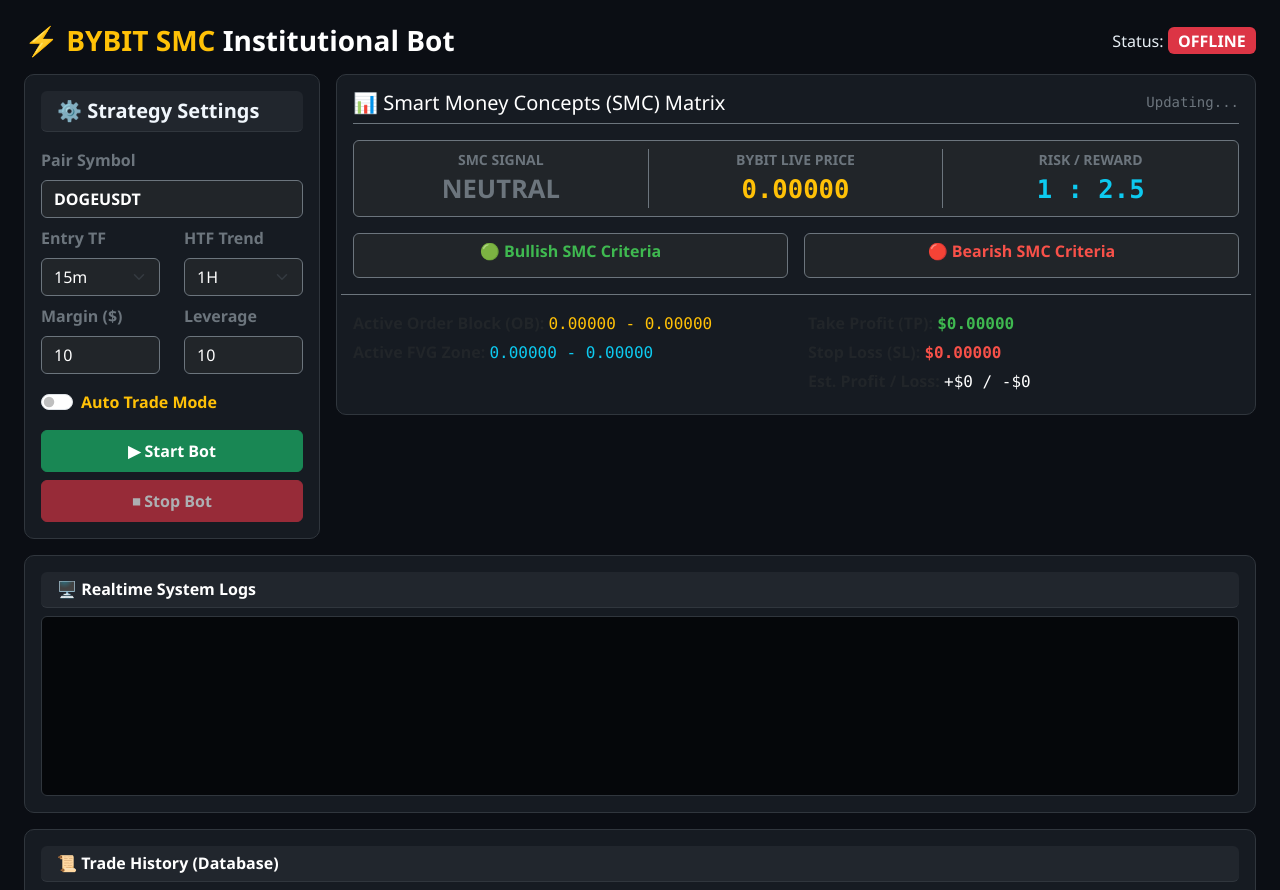
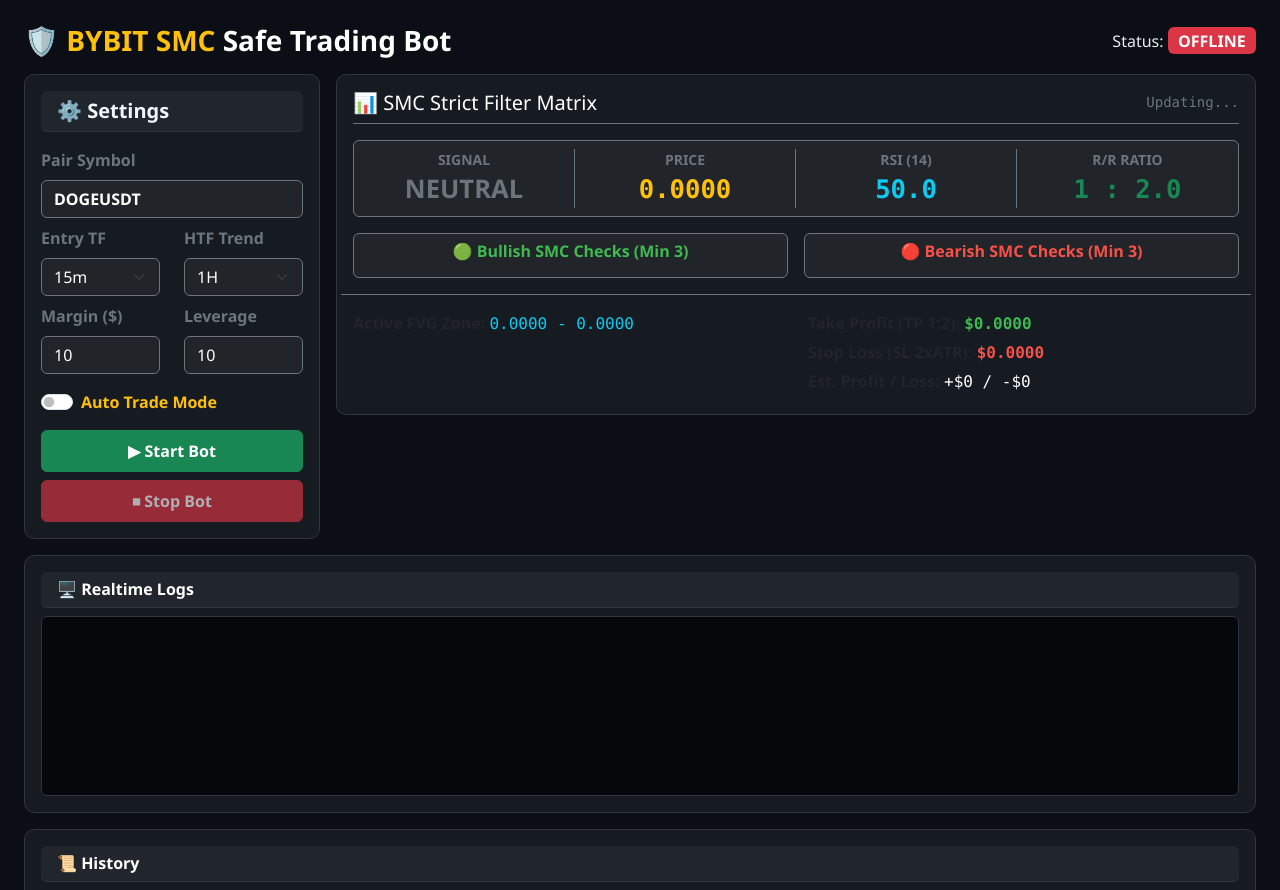
Before and after one commit to rahym2111/Raho_trader, a Flask app: page / in a window 1280 px wide. Shown: the top 890 px of the page. Run offline with Flask 3, Linux system fonts and the light colour scheme; data that the repository does not hold is empty.

Commit message:
Taze port gosuldy ikisinene hem bet

```diff
--- a/app.py
+++ b/app.py
@@ -110,10 +110,10 @@
         price_tick = str(info["priceFilter"]["tickSize"])
 
         qty_precision = len(str(qty_step).split(".")[1].rstrip("0")) if "." in str(qty_step) else 0
-        price_precision = len(price_tick.split(".")[1]) if "." in price_tick else 5
+        price_precision = len(price_tick.split(".")[1]) if "." in price_tick else 4
 
         return qty_step, min_qty, qty_precision, price_precision
-    return 1.0, 10.0, 0, 5
+    return 1.0, 10.0, 0, 4
 
 def fetch_klines(symbol, interval, limit=100):
     tf_map = {"5m": "5", "15m": "15", "30m": "30", "1H": "60", "4H": "240", "1D": "D"}
@@ -143,37 +143,43 @@
     true_range = np.max(ranges, axis=1)
     return true_range.rolling(period).mean().iloc[-1]
 
+def calculate_rsi(df, period=14):
+    delta = df['close'].diff()
+    gain = (delta.where(delta > 0, 0)).rolling(window=period).mean()
+    loss = (-delta.where(delta < 0, 0)).rolling(window=period).mean()
+    rs = gain / loss
+    return 100 - (100 / (1 + rs)).iloc[-1]
+
 def smc_advanced_analysis(df_entry, df_htf, margin, leverage, price_prec):
     curr_price = df_entry['close'].iloc[-1]
     atr = calculate_atr(df_entry, 14)
+    rsi = calculate_rsi(df_entry, 14)
+
     if pd.isna(atr) or atr == 0:
-        atr = curr_price * 0.005
+        atr = curr_price * 0.008
 
-    # 1. HTF Trend (EMA 50 / 200)
-    df_htf['ema50'] = df_htf['close'].ewm(span=50, adjust=False).mean()
+    # 1. HTF Trend Strict Validation (EMA200 + Price Action)
     df_htf['ema200'] = df_htf['close'].ewm(span=200, adjust=False).mean()
+    htf_bullish = bool(df_htf['close'].iloc[-1] > df_htf['ema200'].iloc[-1] and df_htf['close'].iloc[-1] > df_htf['open'].iloc[-5])
+    htf_bearish = bool(df_htf['close'].iloc[-1] < df_htf['ema200'].iloc[-1] and df_htf['close'].iloc[-1] < df_htf['open'].iloc[-5])
 
-    htf_bullish = bool(df_htf['close'].iloc[-1] > df_htf['ema200'].iloc[-1])
-    htf_bearish = bool(df_htf['close'].iloc[-1] < df_htf['ema200'].iloc[-1])
-
-    # 2. Liquidity Sweep
-    recent_low = df_entry['low'].iloc[-30:-3].min()
-    recent_high = df_entry['high'].iloc[-30:-3].max()
+    # 2. Liquidity Sweep (Strict Low/High Break)
+    recent_low = df_entry['low'].iloc[-25:-3].min()
+    recent_high = df_entry['high'].iloc[-25:-3].max()
 
     swept_low = bool(df_entry['low'].iloc[-3:].min() < recent_low and curr_price > recent_low)
     swept_high = bool(df_entry['high'].iloc[-3:].max() > recent_high and curr_price < recent_high)
 
     # 3. Market Structure Shift (MSS)
-    mss_bullish = bool(curr_price > df_entry['high'].iloc[-5:-1].max())
-    mss_bearish = bool(curr_price < df_entry['low'].iloc[-5:-1].min())
+    mss_bullish = bool(curr_price > df_entry['high'].iloc[-6:-2].max())
+    mss_bearish = bool(curr_price < df_entry['low'].iloc[-6:-2].min())
 
-    # 4. Fair Value Gap (FVG) & Order Block
+    # 4. Fair Value Gap (FVG)
     has_bullish_fvg = False
     has_bearish_fvg = False
     fvg_zone = [0.0, 0.0]
-    ob_zone = [0.0, 0.0]
 
-    for i in range(len(df_entry) - 2, max(2, len(df_entry) - 30), -1):
+    for i in range(len(df_entry) - 2, max(2, len(df_entry) - 20), -1):
         if df_entry['low'].iloc[i] > df_entry['high'].iloc[i-2]:
             has_bullish_fvg = True
             fvg_zone = [df_entry['high'].iloc[i-2], df_entry['low'].iloc[i]]
@@ -183,23 +189,17 @@
             fvg_zone = [df_entry['high'].iloc[i], df_entry['low'].iloc[i-2]]
             break
 
-    for i in range(len(df_entry) - 3, max(3, len(df_entry) - 25), -1):
-        if df_entry['close'].iloc[i] < df_entry['open'].iloc[i]:
-            if df_entry['close'].iloc[i+1] > df_entry['high'].iloc[i]:
-                ob_zone = [df_entry['low'].iloc[i], df_entry['high'].iloc[i]]
-                break
-
     bullish_checks = {
-        "HTF Trend (1H > EMA200)": htf_bullish,
+        "1H Trend Up (EMA200)": htf_bullish,
         "Liquidity Sweep Low": swept_low,
-        "Break of Structure (MSS)": mss_bullish,
+        "Structure Shift (MSS)": mss_bullish,
         "Fair Value Gap (FVG)": has_bullish_fvg
     }
 
     bearish_checks = {
-        "HTF Trend (1H < EMA200)": htf_bearish,
+        "1H Trend Down (EMA200)": htf_bearish,
         "Liquidity Sweep High": swept_high,
-        "Break of Structure (MSS)": mss_bearish,
+        "Structure Shift (MSS)": mss_bearish,
         "Fair Value Gap (FVG)": has_bearish_fvg
     }
 
@@ -210,16 +210,20 @@
     sl_price = 0.0
     tp_price = 0.0
 
-    if bull_score >= 2 and htf_bullish and (swept_low or mss_bullish):
+    # Strict Criteria: Minimum 3 conditions required + RSI Confirmation
+    if bull_score >= 3 and htf_bullish and rsi < 65:
         signal = "BULLISH"
-        sl_price = curr_price - (atr * 1.5)
+        # Safe Dynamic SL (2x ATR to prevent hunt sweeps)
+        sl_price = curr_price - (atr * 2.0)
         risk = curr_price - sl_price
-        tp_price = curr_price + (risk * 2.5)
-    elif bear_score >= 2 and htf_bearish and (swept_high or mss_bearish):
+        # Correct 1:2 Risk/Reward TP Calculation
+        tp_price = curr_price + (risk * 2.0)
+
+    elif bear_score >= 3 and htf_bearish and rsi > 35:
         signal = "BEARISH"
-        sl_price = curr_price + (atr * 1.5)
+        sl_price = curr_price + (atr * 2.0)
         risk = sl_price - curr_price
-        tp_price = curr_price - (risk * 2.5)
+        tp_price = curr_price - (risk * 2.0)
 
     fmt = f"{{:.{price_prec}f}}"
 
@@ -232,11 +236,11 @@
         "curr_price": fmt.format(curr_price),
         "bullish_checks": bullish_checks,
         "bearish_checks": bearish_checks,
-        "active_ob": [fmt.format(ob_zone[0]), fmt.format(ob_zone[1])],
         "fvg_zone": [fmt.format(fvg_zone[0]), fmt.format(fvg_zone[1])],
         "sl": fmt.format(sl_price),
         "tp": fmt.format(tp_price),
-        "rr_ratio": "1 : 2.5",
+        "rsi": round(rsi, 2),
+        "rr_ratio": "1 : 2.0",
         "est_profit": f"+${round(p_profit, 2)}",
         "est_loss": f"-${round(p_loss, 2)}",
         "timestamp": time.strftime("%H:%M:%S")
@@ -300,7 +304,7 @@
                     res = smc_advanced_analysis(df_entry, df_htf, bot_state["margin"], bot_state["leverage"], price_prec)
                     bot_state["last_analysis"] = res
 
-                    log_event(f"[{symbol}] Baha: {res['curr_price']} | Signal: {res['signal']}")
+                    log_event(f"[{symbol}] Baha: {res['curr_price']} | Signal: {res['signal']} | RSI: {res['rsi']}")
 
                     if bot_state["auto_trade"] and res["signal"] in ["BULLISH", "BEARISH"]:
                         if last_trade_signal != res["signal"]:
--- a/templates/index.html
+++ b/templates/index.html
@@ -3,7 +3,7 @@
 <head>
     <meta charset="UTF-8">
     <meta name="viewport" content="width=device-width, initial-scale=1.0">
-    <title>Bybit SMC Professional Terminal</title>
+    <title>Bybit SMC Safe Terminal</title>
     <link href="https://cdn.jsdelivr.net/npm/bootstrap@5.3.0/dist/css/bootstrap.min.css" rel="stylesheet">
     <style>
         body { background-color: #0b0e14; color: #e6edf3; font-family: 'Segoe UI', system-ui, sans-serif; }
@@ -24,7 +24,7 @@
 <body class="py-4">
     <div class="container-fluid px-4">
         <div class="d-flex justify-content-between align-items-center mb-3">
-            <h3 class="fw-bold text-white m-0"><span class="text-warning">⚡ BYBIT SMC</span> Institutional Bot</h3>
+            <h3 class="fw-bold text-white m-0"><span class="text-warning">🛡️ BYBIT SMC</span> Safe Trading Bot</h3>
             <div>Status: <span id="bot-status" class="badge bg-danger fs-6">OFFLINE</span></div>
         </div>
 
@@ -32,7 +32,7 @@
             <!-- Left Controls -->
             <div class="col-lg-3">
                 <div class="card p-3 h-100">
-                    <h5 class="card-header rounded mb-3">⚙️ Strategy Settings</h5>
+                    <h5 class="card-header rounded mb-3">⚙️ Settings</h5>
                     <div class="mb-2">
                         <label class="form-label text-secondary fw-bold">Pair Symbol</label>
                         <input type="text" id="symbol" class="form-control bg-dark text-white border-secondary fw-bold" value="DOGEUSDT">
@@ -41,8 +41,8 @@
                         <div class="col">
                             <label class="form-label text-secondary fw-bold">Entry TF</label>
                             <select id="entry_tf" class="form-select bg-dark text-white border-secondary">
-                                <option value="5m">5m</option>
                                 <option value="15m" selected>15m</option>
+                                <option value="30m">30m</option>
                             </select>
                         </div>
                         <div class="col">
@@ -76,22 +76,26 @@
             <div class="col-lg-9">
                 <div class="card p-3">
                     <div class="d-flex justify-content-between align-items-center mb-3 border-bottom border-secondary pb-2">
-                        <h5 class="m-0 text-white">📊 Smart Money Concepts (SMC) Matrix</h5>
+                        <h5 class="m-0 text-white">📊 SMC Strict Filter Matrix</h5>
                         <small id="update-time" class="text-secondary font-monospace">Updating...</small>
                     </div>
 
                     <div class="row text-center mb-3 bg-dark py-2 rounded border border-secondary mx-0">
-                        <div class="col-4 border-end border-secondary">
-                            <small class="text-secondary fw-bold d-block">SMC SIGNAL</small>
+                        <div class="col-3 border-end border-secondary">
+                            <small class="text-secondary fw-bold d-block">SIGNAL</small>
                             <div id="sig-val" class="val-large text-secondary">NEUTRAL</div>
                         </div>
-                        <div class="col-4 border-end border-secondary">
-                            <small class="text-secondary fw-bold d-block">BYBIT LIVE PRICE</small>
-                            <div id="price-val" class="val-large text-warning font-monospace">0.00000</div>
+                        <div class="col-3 border-end border-secondary">
+                            <small class="text-secondary fw-bold d-block">PRICE</small>
+                            <div id="price-val" class="val-large text-warning font-monospace">0.0000</div>
                         </div>
-                        <div class="col-4">
-                            <small class="text-secondary fw-bold d-block">RISK / REWARD</small>
-                            <div id="rr-val" class="val-large text-info font-monospace">1 : 2.5</div>
+                        <div class="col-3 border-end border-secondary">
+                            <small class="text-secondary fw-bold d-block">RSI (14)</small>
+                            <div id="rsi-val" class="val-large text-info font-monospace">50.0</div>
+                        </div>
+                        <div class="col-3">
+                            <small class="text-secondary fw-bold d-block">R/R RATIO</small>
+                            <div id="rr-val" class="val-large text-success font-monospace">1 : 2.0</div>
                         </div>
                     </div>
 
@@ -99,7 +103,7 @@
                     <div class="row g-3 mb-3">
                         <div class="col-md-6">
                             <div class="p-2 border border-secondary rounded bg-dark">
-                                <h6 class="text-buy fw-bold text-center mb-2">🟢 Bullish SMC Criteria</h6>
+                                <h6 class="text-buy fw-bold text-center mb-2">🟢 Bullish SMC Checks (Min 3)</h6>
                                 <table class="table table-dark table-sm table-custom mb-0">
                                     <tbody id="bull-checks"></tbody>
                                 </table>
@@ -107,7 +111,7 @@
                         </div>
                         <div class="col-md-6">
                             <div class="p-2 border border-secondary rounded bg-dark">
-                                <h6 class="text-sell fw-bold text-center mb-2">🔴 Bearish SMC Criteria</h6>
+                                <h6 class="text-sell fw-bold text-center mb-2">🔴 Bearish SMC Checks (Min 3)</h6>
                                 <table class="table table-dark table-sm table-custom mb-0">
                                     <tbody id="bear-checks"></tbody>
                                 </table>
@@ -118,12 +122,11 @@
                     <!-- Execution Targets -->
                     <div class="row border-top border-secondary pt-3">
                         <div class="col-md-6">
-                            <p class="mb-1"><b>Active Order Block (OB):</b> <span id="ob-val" class="text-warning font-monospace">0.00000 - 0.00000</span></p>
-                            <p class="mb-1"><b>Active FVG Zone:</b> <span id="fvg-val" class="text-info font-monospace">0.00000 - 0.00000</span></p>
+                            <p class="mb-1"><b>Active FVG Zone:</b> <span id="fvg-val" class="text-info font-monospace">0.0000 - 0.0000</span></p>
                         </div>
                         <div class="col-md-6">
-                            <p class="mb-1"><b>Take Profit (TP):</b> <span id="tp-val" class="text-buy font-monospace fw-bold">$0.00000</span></p>
-                            <p class="mb-1"><b>Stop Loss (SL):</b> <span id="sl-val" class="text-sell font-monospace fw-bold">$0.00000</span></p>
+                            <p class="mb-1"><b>Take Profit (TP 1:2):</b> <span id="tp-val" class="text-buy font-monospace fw-bold">$0.0000</span></p>
+                            <p class="mb-1"><b>Stop Loss (SL 2xATR):</b> <span id="sl-val" class="text-sell font-monospace fw-bold">$0.0000</span></p>
                             <p class="mb-1"><b>Est. Profit / Loss:</b> <span id="pl-val" class="text-white font-monospace">+$0 / -$0</span></p>
                         </div>
                     </div>
@@ -133,7 +136,7 @@
             <!-- Terminal Logs -->
             <div class="col-12">
                 <div class="card p-3">
-                    <h6 class="card-header rounded text-white mb-2">🖥️ Realtime System Logs</h6>
+                    <h6 class="card-header rounded text-white mb-2">🖥️ Realtime Logs</h6>
                     <div id="log-box"></div>
                 </div>
             </div>
@@ -141,7 +144,7 @@
             <!-- History -->
             <div class="col-12">
                 <div class="card p-3">
-                    <h6 class="card-header rounded text-white mb-2">📜 Trade History (Database)</h6>
+                    <h6 class="card-header rounded text-white mb-2">📜 History</h6>
                     <div class="table-responsive">
                         <table class="table table-dark table-striped text-center align-middle mb-0">
                             <thead>
@@ -188,6 +191,7 @@
 
                     if(a.curr_price) document.getElementById('price-val').innerText = a.curr_price;
                     if(a.rr_ratio) document.getElementById('rr-val').innerText = a.rr_ratio;
+                    if(a.rsi) document.getElementById('rsi-val').innerText = a.rsi;
 
                     if(a.signal) {
                         let sig = `<span class="text-secondary">${a.signal}</span>`;
@@ -212,7 +216,6 @@
                         document.getElementById('bear-checks').innerHTML = bearHtml;
                     }
 
-                    if(a.active_ob) document.getElementById('ob-val').innerText = a.active_ob.join(' - ');
                     if(a.fvg_zone) document.getElementById('fvg-val').innerText = a.fvg_zone.join(' - ');
                     if(a.tp) document.getElementById('tp-val').innerText = '$' + a.tp;
                     if(a.sl) document.getElementById('sl-val').innerText = '$' + a.sl;
```
